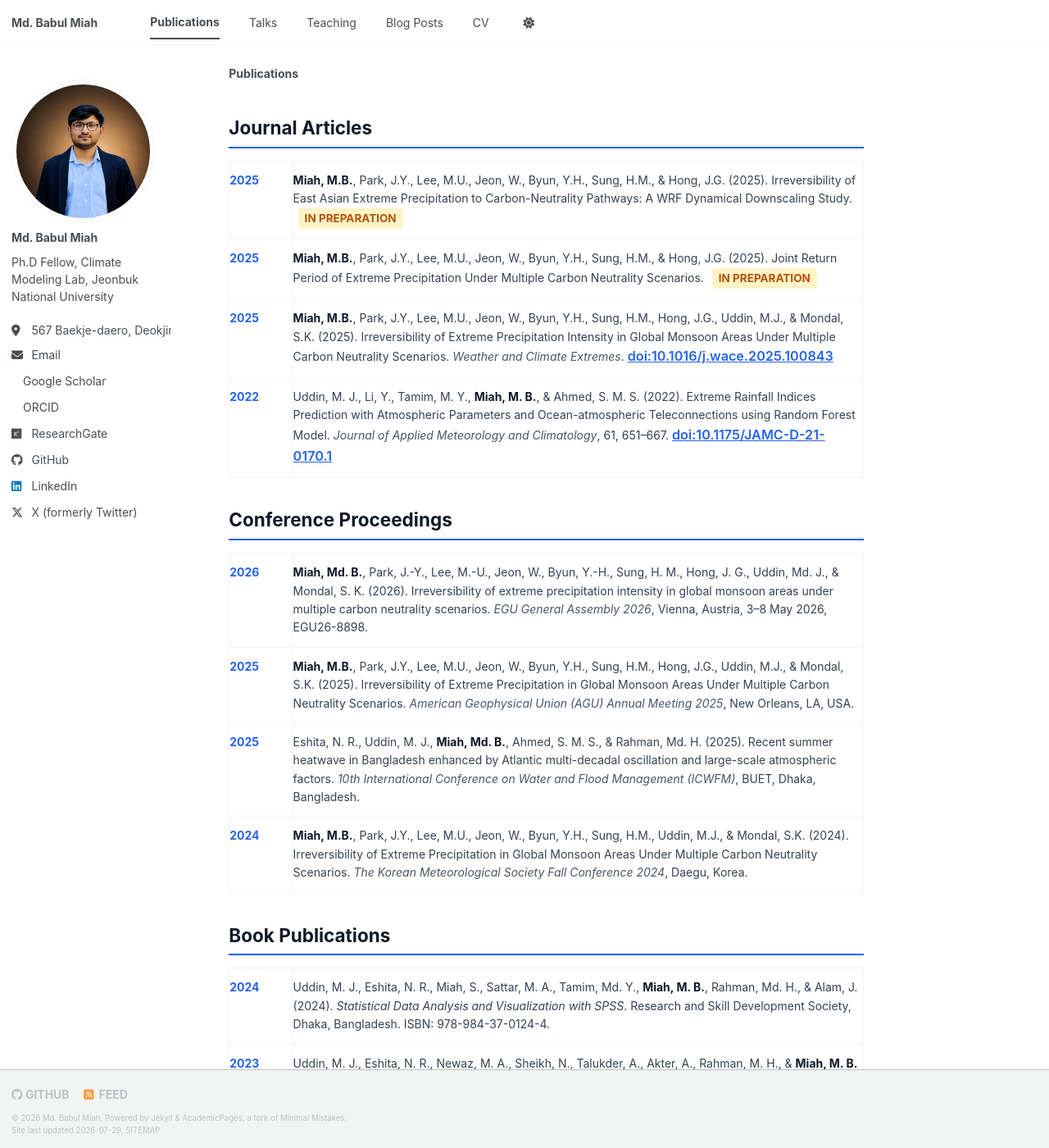
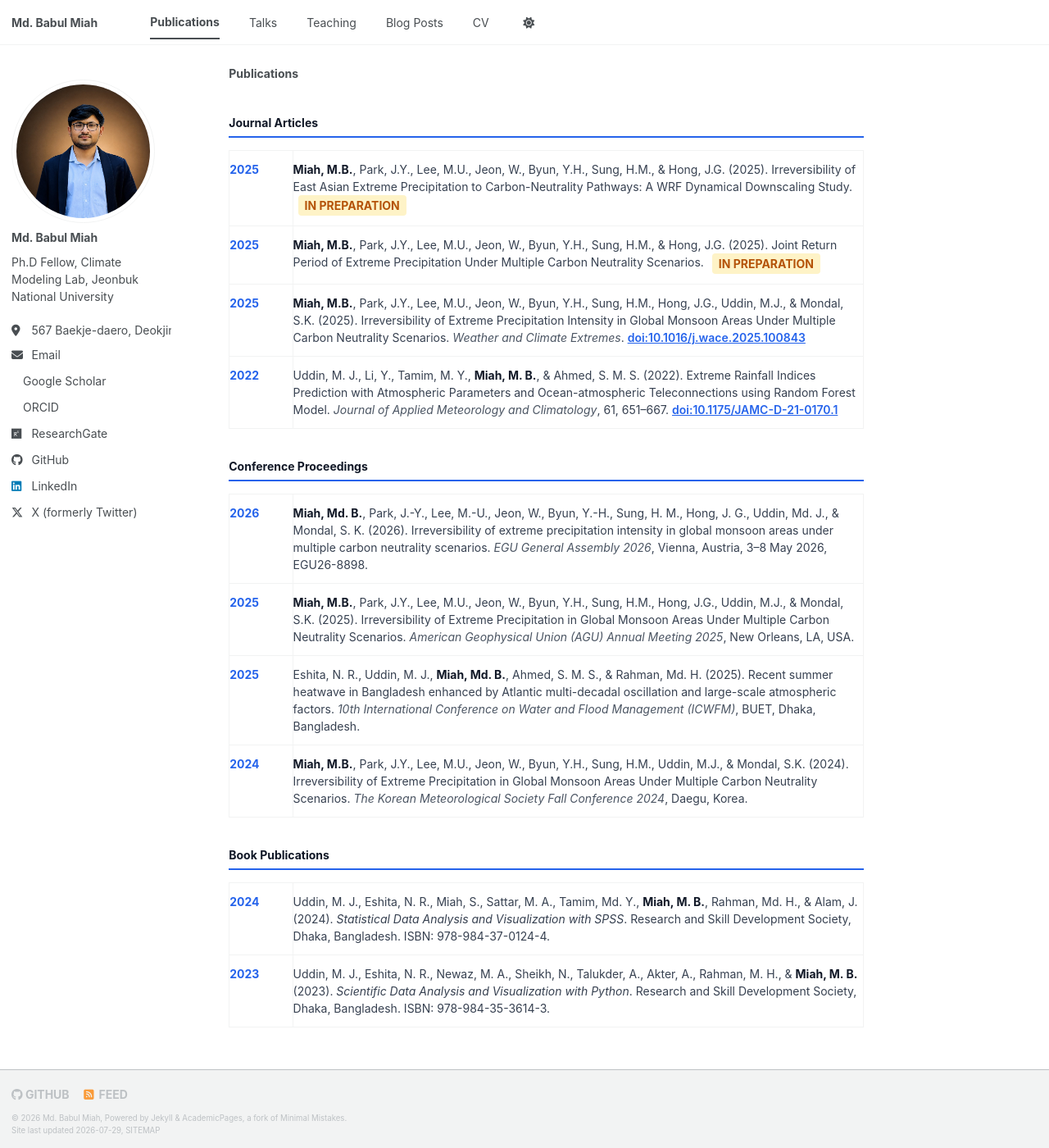
Before and after one commit to mbm-phd/mbm-phd.github.io, a Jekyll site: the page built from _pages/publications.html, in a window 1280 px wide and 1400 px high. Shown: the whole window at 82% size. Built offline with Jekyll 4.4.1, drawn with Linux system fonts in a browser that asks for light colours; a style sheet for code colours, icons or effects is not loaded.

Commit message:
Update publications.html

```diff
--- a/_pages/publications.html
+++ b/_pages/publications.html
@@ -13,6 +13,7 @@ author_profile: true
     margin-top: 15px;
     margin-bottom: 25px;
     font-family: -apple-system, BlinkMacSystemFont, "Segoe UI", Roboto, Helvetica, Arial, sans-serif !important;
+    font-size: 14px !important;
   }
   .pub-row {
     border-bottom: 1px solid #e5e7eb;
@@ -21,7 +22,7 @@ author_profile: true
     width: 10%;
     vertical-align: top;
     padding: 12px 10px 12px 0;
-    font-size: 0.95rem;
+    font-size: 14px !important;
     font-weight: 700;
     color: #2563eb;
     font-family: inherit;
@@ -30,24 +31,26 @@ author_profile: true
     width: 90%;
     vertical-align: top;
     padding: 12px 0;
-    font-size: 0.95rem;
-    line-height: 1.6;
+    font-size: 14px !important;
+    line-height: 1.5;
     color: #374151;
     font-family: inherit;
   }
   .pub-details strong {
     color: #111827;
     font-weight: 700;
+    font-size: 14px !important;
   }
   .pub-journal {
     font-style: italic;
     color: #4b5563;
+    font-size: 14px !important;
   }
   .doi-link {
     color: #2563eb;
     font-weight: 600;
     text-decoration: none;
-    font-size: 0.9rem;
+    font-size: 14px !important;
   }
   .doi-link:hover {
     text-decoration: underline;
@@ -57,7 +60,7 @@ author_profile: true
   .badge {
     display: inline-block;
     padding: 2px 8px;
-    font-size: 0.75rem;
+    font-size: 14px !important;
     font-weight: 700;
     border-radius: 4px;
     text-transform: uppercase;
@@ -69,7 +72,7 @@ author_profile: true
   /* Section Headings */
   .section-heading {
     margin-top: 35px;
-    font-size: 1.25rem;
+    font-size: 14px !important;
     font-weight: 700;
     color: #111827;
     border-bottom: 2px solid #2563eb;
```
